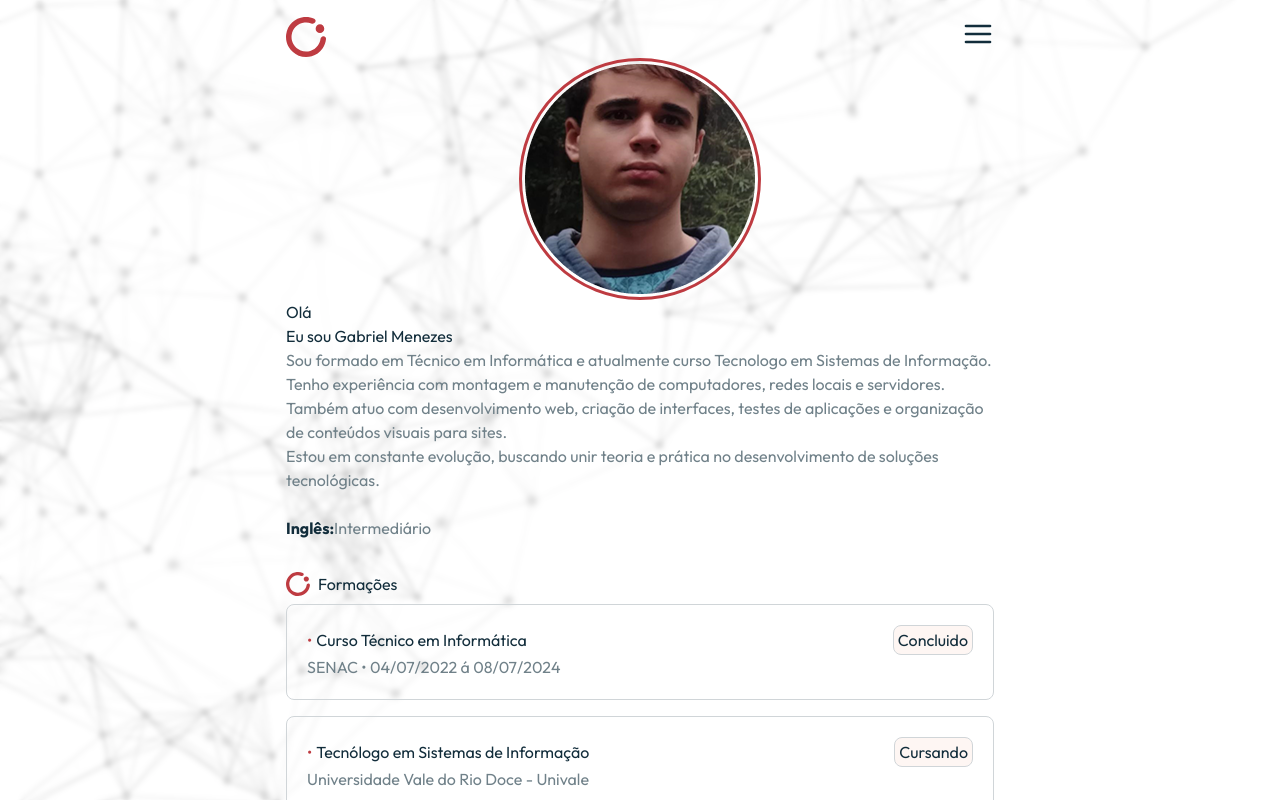
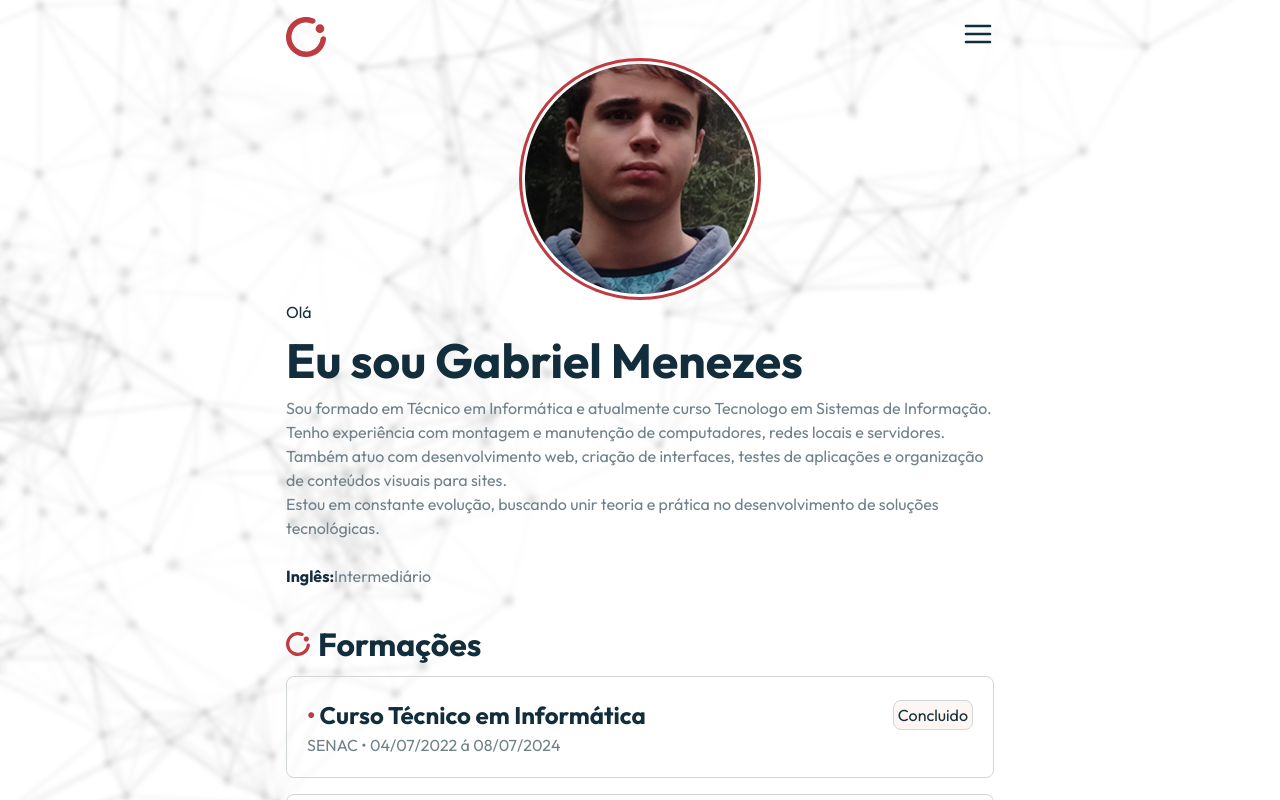
Before and after one commit to Gabriel928119/portifolio, a plain HTML site: page index.html in a window 1280 px wide. Drawn offline with nearby package versions, Linux system fonts and the light colour scheme.

Commit message:
styles.css

```diff
--- a/styles.css
+++ b/styles.css
@@ -35,16 +35,17 @@ img {
   height: auto;
 }
 h1{
-  font-size: 48px;
-  font-weight: bold;
+  font-size: 48px !important;
+  font-weight: bold !important;
 }
 h2{
-  font-size: 32px;
-  font-weight: bold;
+  font-size: 32px !important;
+  font-weight: bold !important;
 }
 h3{
-  font-size: 24px;
-  font-weight: bold;
+  font-size: 24px !important;
+  font-weight: bold !important;
+
 }
 
 body{
```
